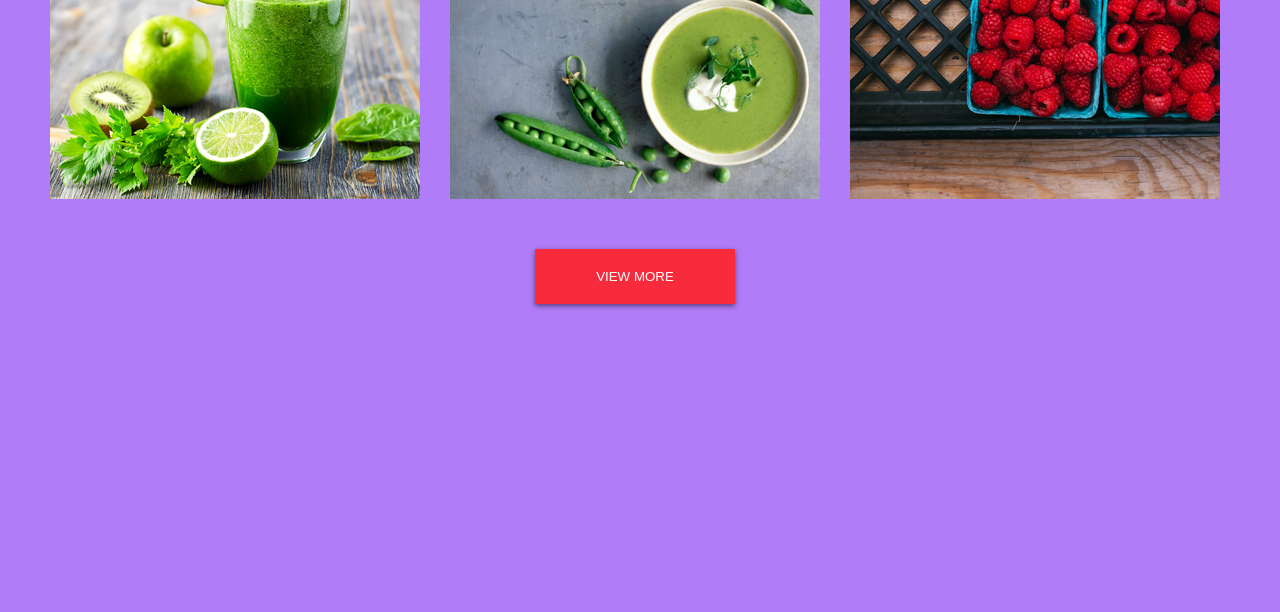
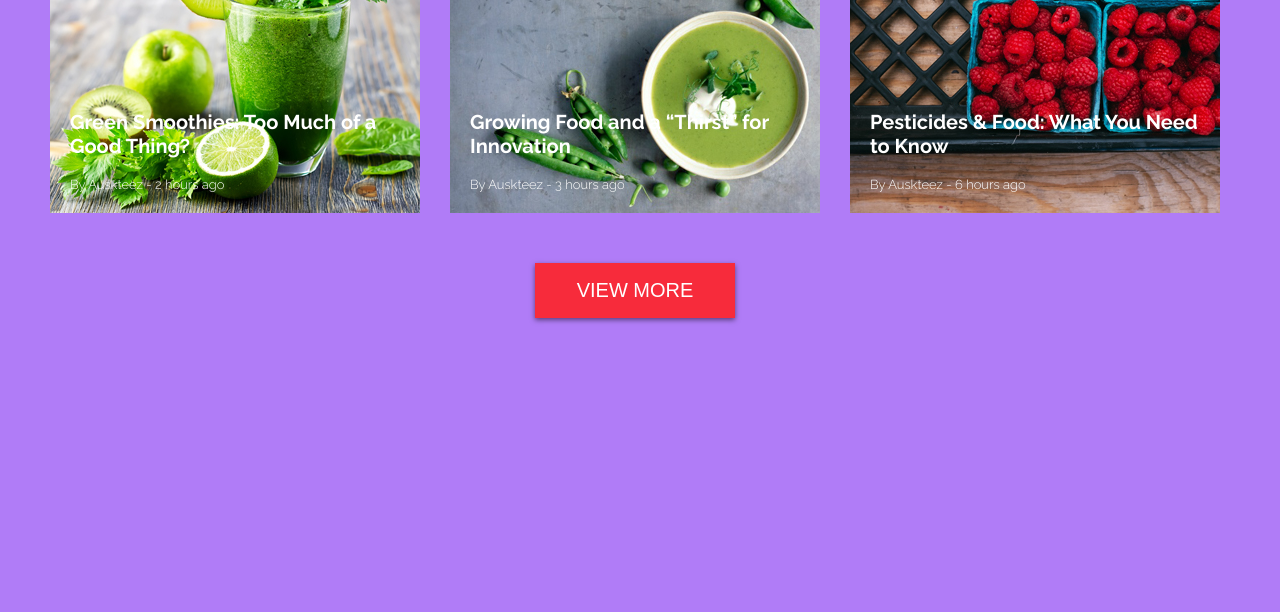
Before and after one commit to DmytroChekun/Lesson-10-Blog, a plain HTML site: page index.html in a window 1280 px wide. Shown: the part 443-1055 px from the top of the page. After the commit the page ends 955 px from the top, so only its background shows below. Drawn offline with Linux system fonts and the light colour scheme.

Commit message:
finished layout

```diff
--- a/css/style.css
+++ b/css/style.css
@@ -3,7 +3,7 @@ body{
     margin: 0 auto;
     font-family: 'Raleway', sans-serif;
     background: #b07cf7;
-    height: 965px;
+    height: 865px;
 }
 
 header{
@@ -27,6 +27,7 @@ header p {
     margin: 0 auto;
     margin-top: 25px;
     margin-bottom: 48px;
+    line-height: 25px;
 }
 
 main{
@@ -43,21 +44,20 @@ main{
     display: flexbox;
     width: 370px;
     height: 310px;
+    background-repeat: no-repeat;
+    position: relative;
 }
 
 main>div:first-child{
     background-image: url(/images/GreenSmoothie.jpg);
-    background-repeat: no-repeat;
 }
 
 main>div:nth-child(2){
     background-image: url(/images/Cream-Soup.jpg);
-    background-repeat: no-repeat;
 }
 
 main>div:nth-child(3){
     background-image: url(/images/Raspberry.jpg);
-    background-repeat: no-repeat;
 }
 
 div>div{
@@ -85,12 +85,26 @@ div>div>p:nth-child(1){
 div>div>p:nth-child(2){
     font-size: 21px;
 }
-.container>p{
-    position: relative;
+
+.name{
+    position: absolute;
+    left: 20px;
+    bottom: 55px;
+    color: #fff;
+    font-weight: 700;
+    font-size: 20px;
+}
+
+.author{
+    position: absolute;
     left: 20px;
     bottom: 20px;
-    color: #000;
+    color: #fff;
+    font-weight: 300;
+    font-size: 13px;
 }
+
+
 /* div styles end*/
 
 input{
@@ -101,6 +115,7 @@ input{
     height: 55px;
     border: none;
     font-weight: 300;
+    font-size: 20px;
     color: #fff;
     margin: 0 auto;
     margin-top: 50px;
--- a/index.html
+++ b/index.html
@@ -23,24 +23,24 @@
                 <p>20</p>
                 <p>NOV</p>
             </div>
-            <p>Green Smoothies: Too Much of a Good Thing?</p>
-            <p>By Auskteez - 2 hours ago</p>
+            <p class="name">Green Smoothies: Too Much of a Good Thing?</p>
+            <p class="author">By Auskteez - 2 hours ago</p>
         </div>
         <div class="container">
             <div>
                 <p>14</p>
                 <p>NOV</p>
             </div>
-            <p>Growing Food and a “Thirst” for Innovation</p>
-            <p>By Auskteez - 3 hours ago</p>
+            <p class="name">Growing Food and a “Thirst” for Innovation</p>
+            <p class="author">By Auskteez - 3 hours ago</p>
         </div>
         <div class="container">
             <div>
                 <p>10</p>
                 <p>NOV</p>
             </div>
-            <p>Pesticides & Food: What You Need to Know</p>
-            <p>By Auskteez - 6 hours ago</p>
+            <p class="name">Pesticides & Food: What You Need to Know</p>
+            <p class="author">By Auskteez - 6 hours ago</p>
         </div>
         <input type="button" value="VIEW MORE">
     </main>
```
